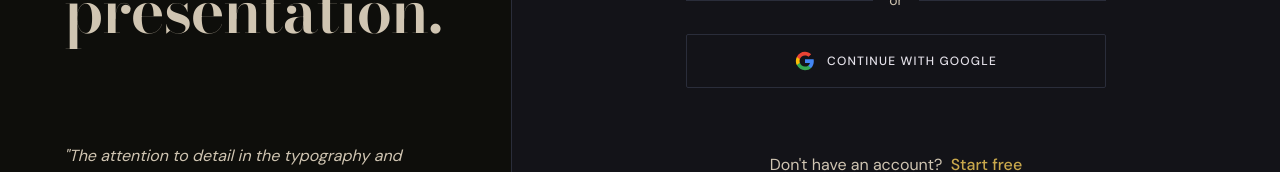
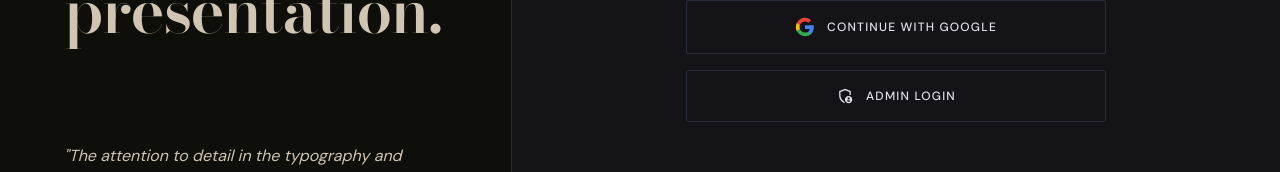
Before and after one commit to adarsh25-dev/ClientOS, a Vue app: page /login in a window 1280 px wide. Shown: the part 513-685 px from the top of the page. Built offline with nearby package versions, Linux system fonts and the light colour scheme; no server answers.

Commit message:
feat: add admin login button and handler to LoginPage

```diff
--- a/src/pages/auth/LoginPage.vue
+++ b/src/pages/auth/LoginPage.vue
@@ -94,6 +94,18 @@ const handleGoogleSignIn = async () => {
     await signInWithGoogle()
   } catch (err) {
     console.error('Google Sign in failed:', err)
+  }
+}
+
+const handleAdminLogin = async () => {
+  try {
+    await signIn({
+      email: 'admin@gmail.com',
+      password: 'admin@gmail.com'
+    })
+    router.push('/app/dashboard')
+  } catch (err) {
+    console.error('Admin login failed:', err)
   }
 }
 
@@ -302,6 +314,18 @@ onMounted(() => {
               </svg>
               Continue with Google
             </button>
+
+            <!-- Admin Login -->
+            <button
+              v-if="!isResetMode"
+              @click="handleAdminLogin"
+              type="button"
+              class="w-full border border-outline hover:border-outline-variant hover:bg-surface-container-lowest text-on-surface font-label-sm text-label-sm uppercase tracking-widest py-4 rounded-[2px] transition-all duration-300 stagger-item anim-fade-up flex items-center justify-center gap-3"
+              style="transition-delay: 520ms;"
+            >
+              <span class="material-symbols-outlined text-[18px]">admin_panel_settings</span>
+              Admin Login
+            </button>
           </div>
         </form>
 
```
